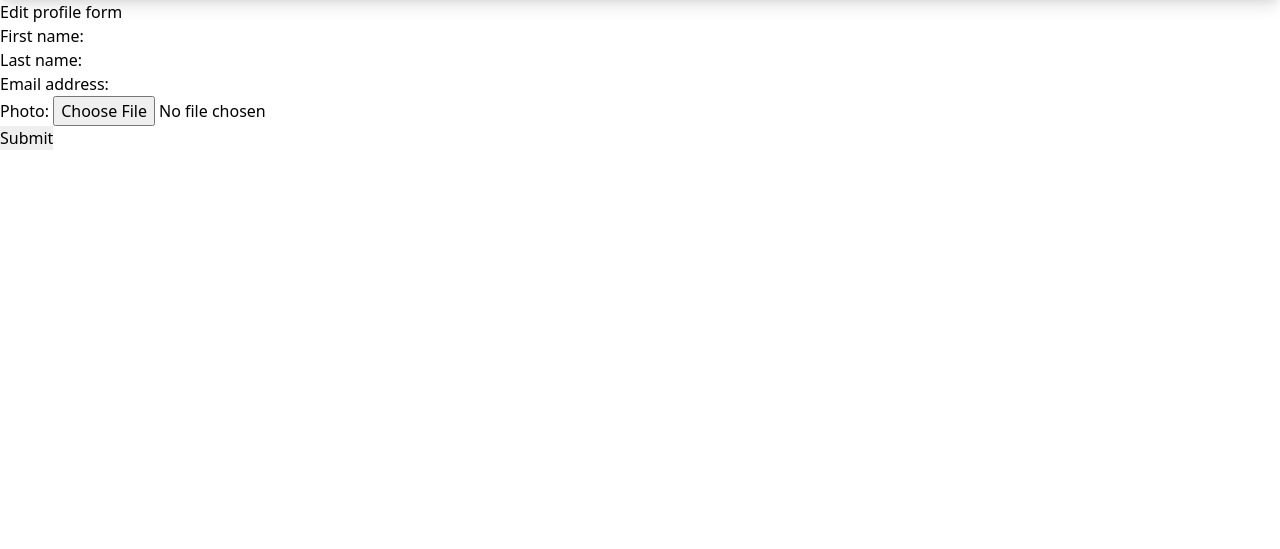
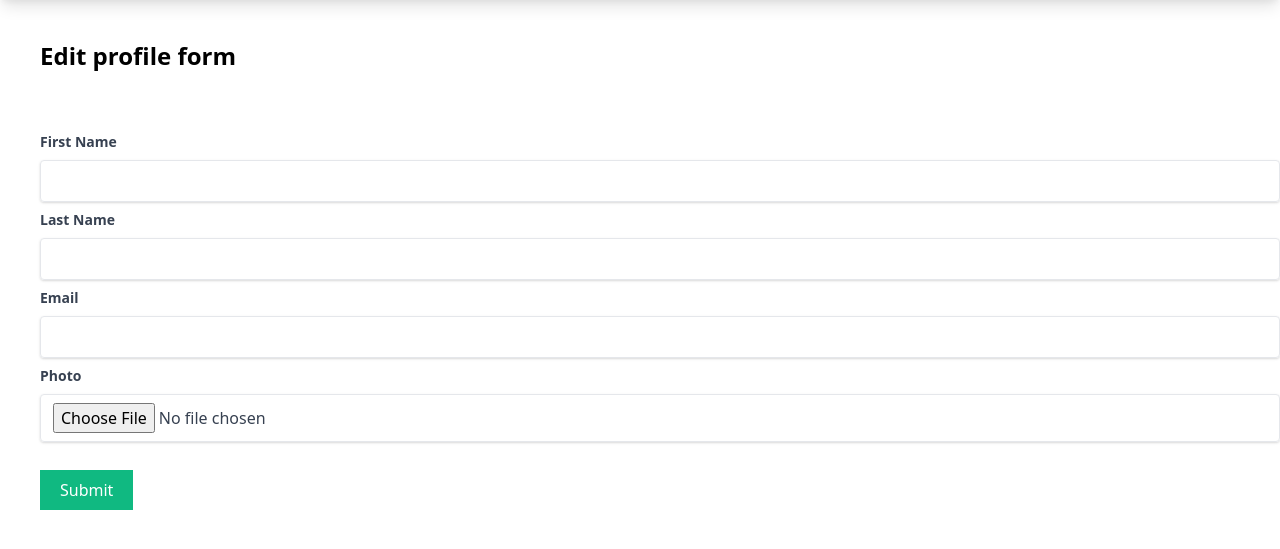
Before and after one commit to PiotrWirth/Website_Instagram_Clone_Project, a Django app: template Social/accounts/templates/accounts/edit.html in a window 1280 px wide. Shown: the part 32-581 px from the top of the page. Run offline with Django 4.2, Linux system fonts and the light colour scheme; the template is opened without the code that fills it: values that come from a table or form of the project are taken from there, others are empty; style sheets or scripts are compiled from the project's sources.

Commit message:
Styling edit profile page

```diff
--- a/Social/accounts/templates/accounts/edit.html
+++ b/Social/accounts/templates/accounts/edit.html
@@ -1,10 +1,34 @@
 {% extends 'accounts/base.html' %}
 {% block content %}
-<h2>Edit profile form</h2>
+<h2 class='text-2xl m-10 font-bold'>Edit profile form</h2>
+<div class='container py-5 mx-10'>
     <form method='POST' enctype='multipart/form-data'>
         {% csrf_token %}
-        {{ user_from.as_p }}
-        {{ profile_form.as_p }}
-        <input type="submit">
+        <div class='mb-2'>
+            <label class='block text-gray-700 text-sm font-bold mb-2' for="">First Name</label>
+            <div class='shadow appearance-none border rounded py-2 px-3 mr-10 text-gray-700'>
+                {{user_form.first_name}}
+            </div>
+        </div>
+        <div class='mb-2'>
+            <label class='block text-gray-700 text-sm font-bold mb-2' for="">Last Name</label>
+            <div class='shadow appearance-none border rounded py-2 px-3 mr-10 text-gray-700'>
+                {{user_form.last_name}}
+            </div>
+        </div>
+        <div class='mb-2'>
+            <label class='block text-gray-700 text-sm font-bold mb-2' for="">Email</label>
+            <div class='shadow appearance-none border rounded py-2 px-3 mr-10 text-gray-700'>
+                {{user_form.email}}
+            </div>
+        </div>
+        <div class='mb-2'>
+            <label class='block text-gray-700 text-sm font-bold mb-2' for="">Photo</label>
+            <div class='shadow appearance-none border rounded py-2 px-3 mr-10 text-gray-700'>
+                {{profile_form.photo}}
+            </div>
+        </div>
+        <button type='submit' class='bg-green-500 text-white my-5 px-5 py-2'>Submit</button>
     </form>
+</div>
 {% endblock  %}
--- a/Social/accounts/views.py
+++ b/Social/accounts/views.py
@@ -60,4 +60,4 @@
     else:
         user_form = UserEditForm(instance=request.user)
         profile_form = ProfileEditForm(instance=request.user.profile)
-    return render(request, 'accounts/edit.html', {'user_from': user_form, 'profile_form': profile_form})
+    return render(request, 'accounts/edit.html', {'user_form': user_form, 'profile_form': profile_form})
```
Also changed, not shown: Social/db.sqlite3.
